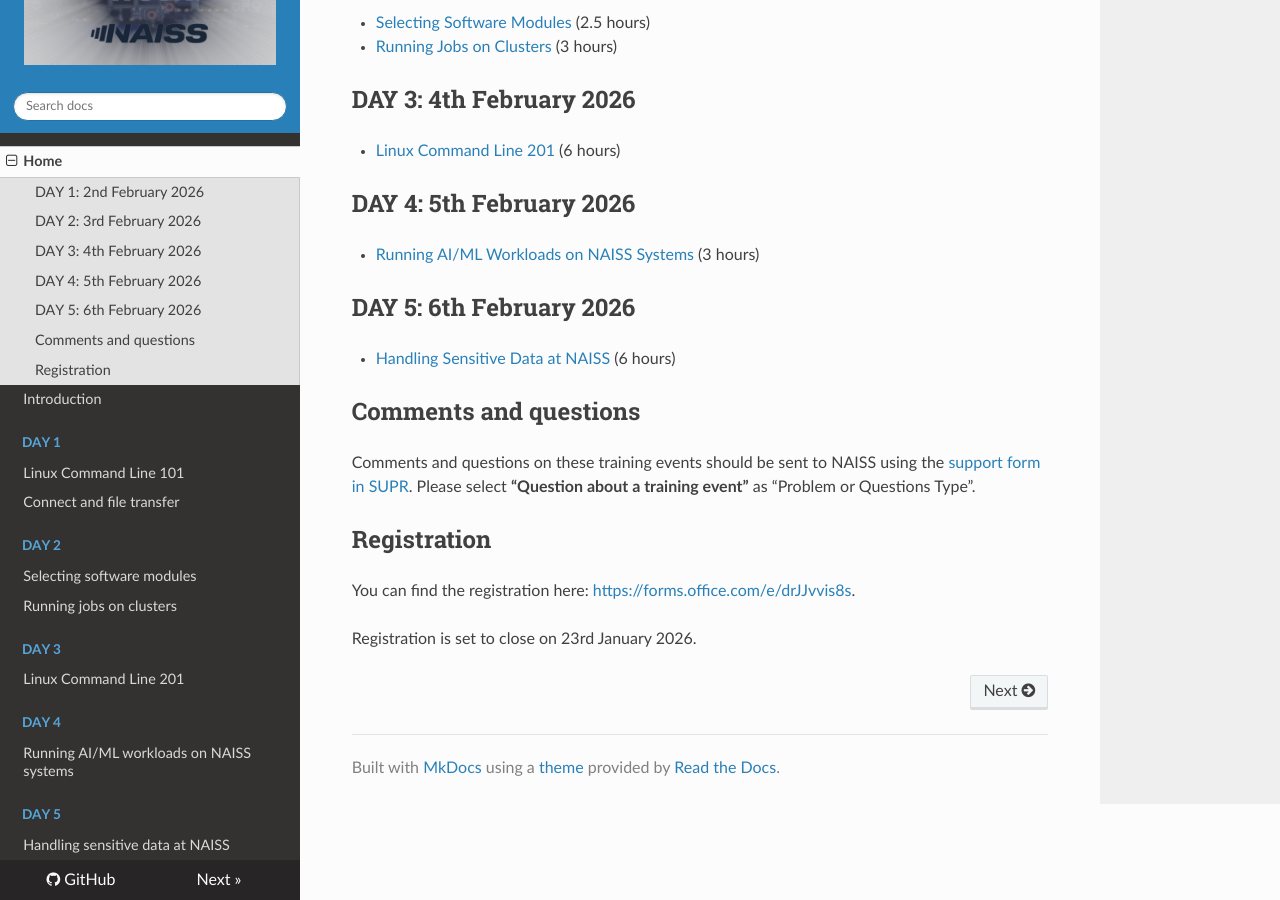
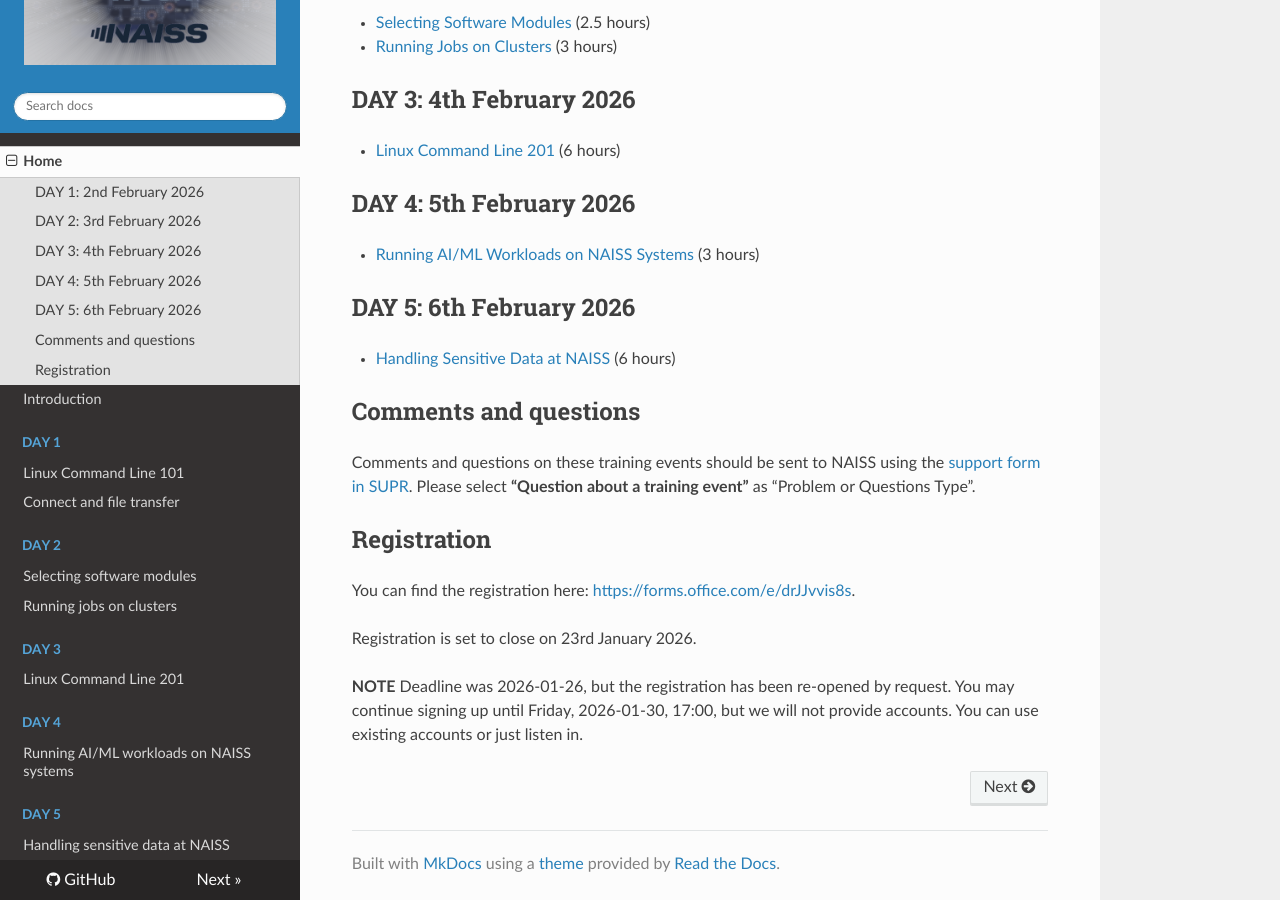
Before and after one commit to NAISS-Training/NAISS-intro-week, an MkDocs documentation site: the page built from docs/index.md, in a window 1280 px wide and 900 px high, scrolled down 861 px. Built offline with MkDocs 1.6.1, drawn with Linux system fonts in a browser that asks for light colours; nearby versions of some CDN libraries.

Commit message:
Revise registration deadline and re-opening notice
Updated registration deadline and noted re-opening details.

```diff
--- a/docs/index.md
+++ b/docs/index.md
@@ -42,3 +42,6 @@ Comments and questions on these training events should be sent to NAISS using th
 You can find the registration here: <a href="https://forms.office.com/e/drJJvvis8s" target="_blank">https://forms.office.com/e/drJJvvis8s</a>.
 
 Registration is set to close on 23rd January 2026.
+
+
+**NOTE** Deadline was 2026-01-26, but the registration has been re-opened by request. You may continue signing up until Friday, 2026-01-30, 17:00, but we will not provide accounts. You can use existing accounts or just listen in.
```
